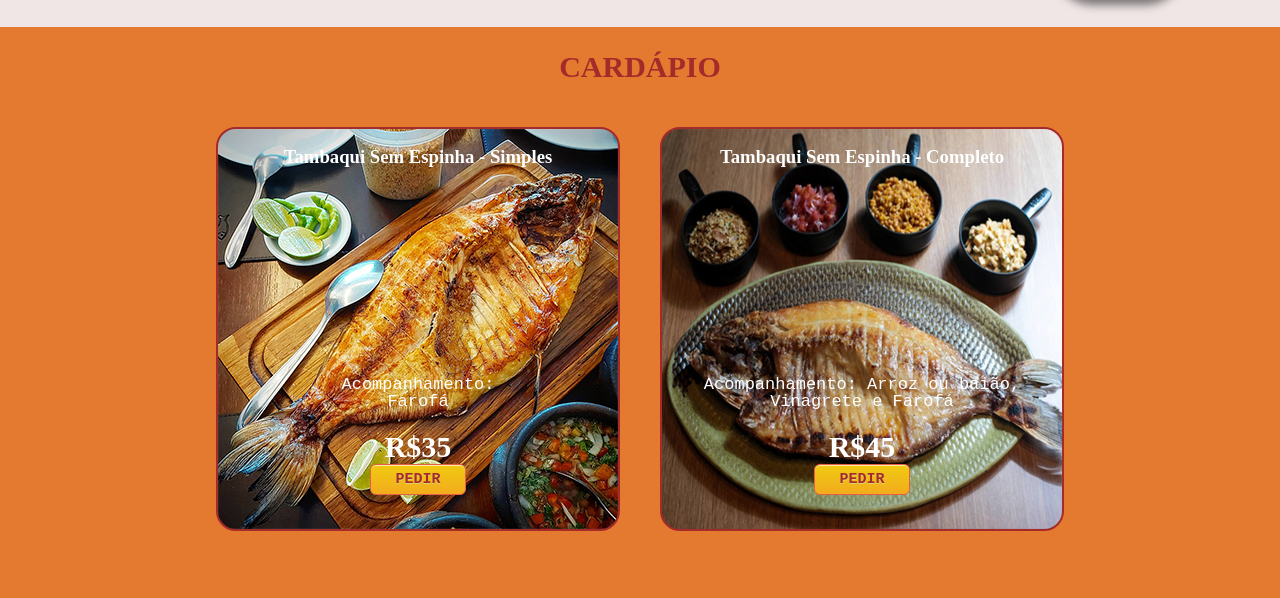
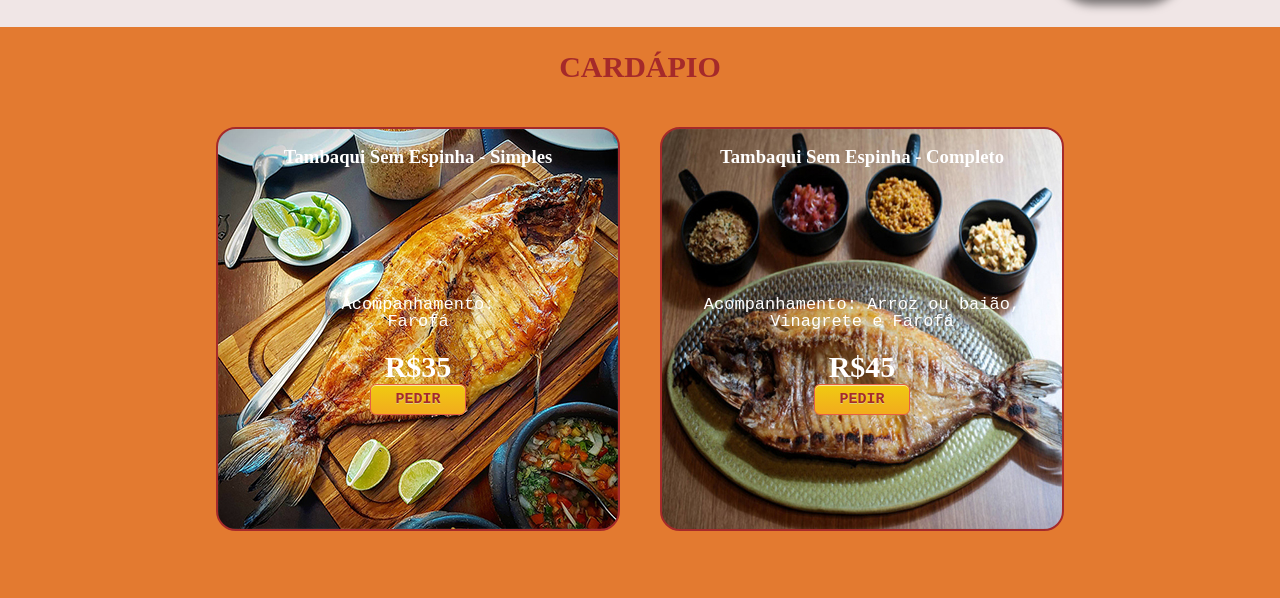
Before and after one commit to TalissonRaian/deliverybompeixe, a plain HTML site: page index.html in a window 1280 px wide. Shown: the part 183-781 px from the top of the page. Drawn offline with Linux system fonts and the light colour scheme.

Commit message:
ajuste no @media

```diff
--- a/css/cadapio.css
+++ b/css/cadapio.css
@@ -116,7 +116,7 @@
 }
 @media screen and (min-width: 0) {
     .cardapio__descrição{
-        margin: 210px 0 0;
+        margin: 130px 0 0;
     }
 
 }
```
Also changed, not shown: relogio.css (line endings or trailing spaces).
